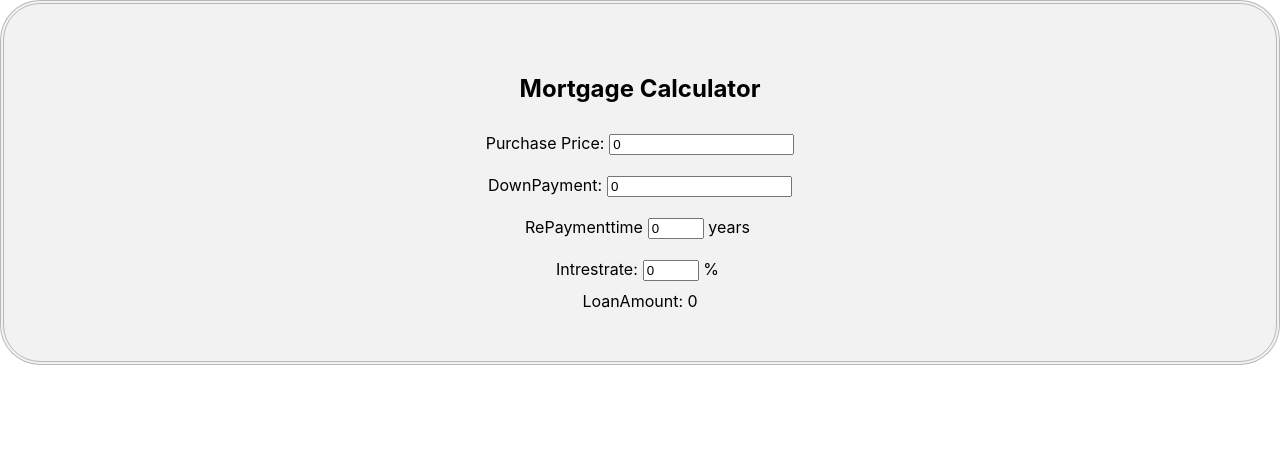
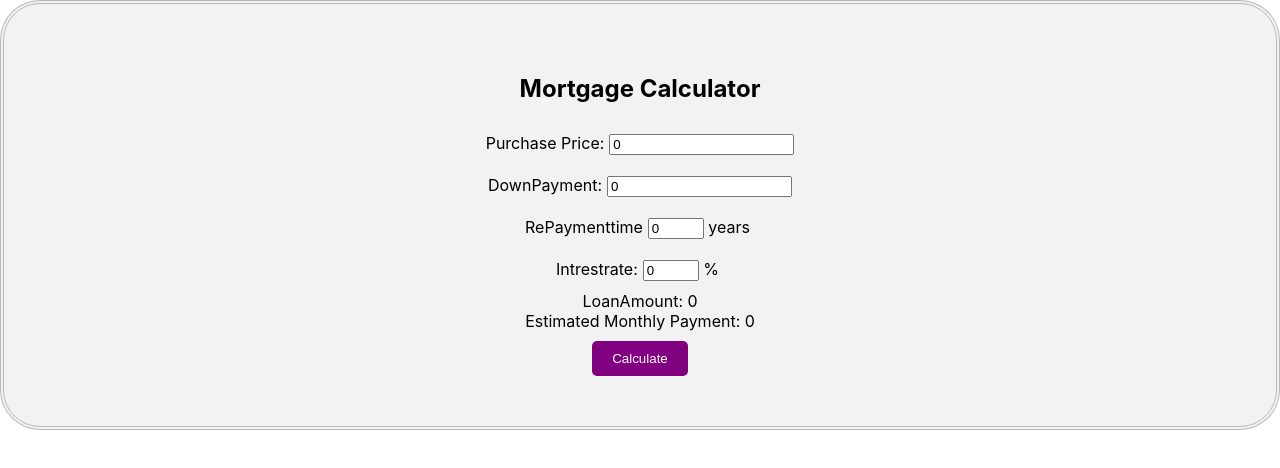
Before and after one commit to cherivamshi/mortgagecalculator, a React (Create React App) app: page / in a window 1280 px wide. Shown: the top 468 px of the page. Built offline with nearby package versions, Linux system fonts and the light colour scheme.

Commit message:
Update mortgagecalculator.js

```diff
--- a/src/mortgagecalculator.js
+++ b/src/mortgagecalculator.js
@@ -6,7 +6,7 @@ const MortgageCalculator = () => {
   const [DownPayment, setDownPayment] = useState(0);
   const [RePaymenttime, setRePaymenttime] = useState(0);
   const [Intrestrate, setIntrestrate] = useState(0);
-  const [LoanAmount] = useState(0);
+  const [LoanAmount,setLoanAmount] = useState(0);
   const [MonthlyPayment,SetMonthlyPayment]= useState(0);
 
 
@@ -19,7 +19,7 @@ const MortgageCalculator = () => {
     const n = RePaymenttime * 12;
     const numerator = r * (1 + r) ** n;
     const denominator = ((1 + r) ** n) - 1;
-    const mortgagePayment = LoanAmount * (numerator / denominator);
+    const mortgagePayment = calculatedLoanAmount  () * (numerator / denominator);
     SetMonthlyPayment(mortgagePayment || 0);
 
   };
@@ -93,8 +93,14 @@ const MortgageCalculator = () => {
           <div>LoanAmount: {calculatedLoanAmount()}</div>
 
         </div>
+        <div className="input-row">
+        <div>Estimated Monthly Payment: {MonthlyPayment}</div>
+      </div>
+      <button onClick={calculatedMonthlyPayment}>Calculate</button>
+    </div>
 
-          </div>
+
+
 
 
 
```
